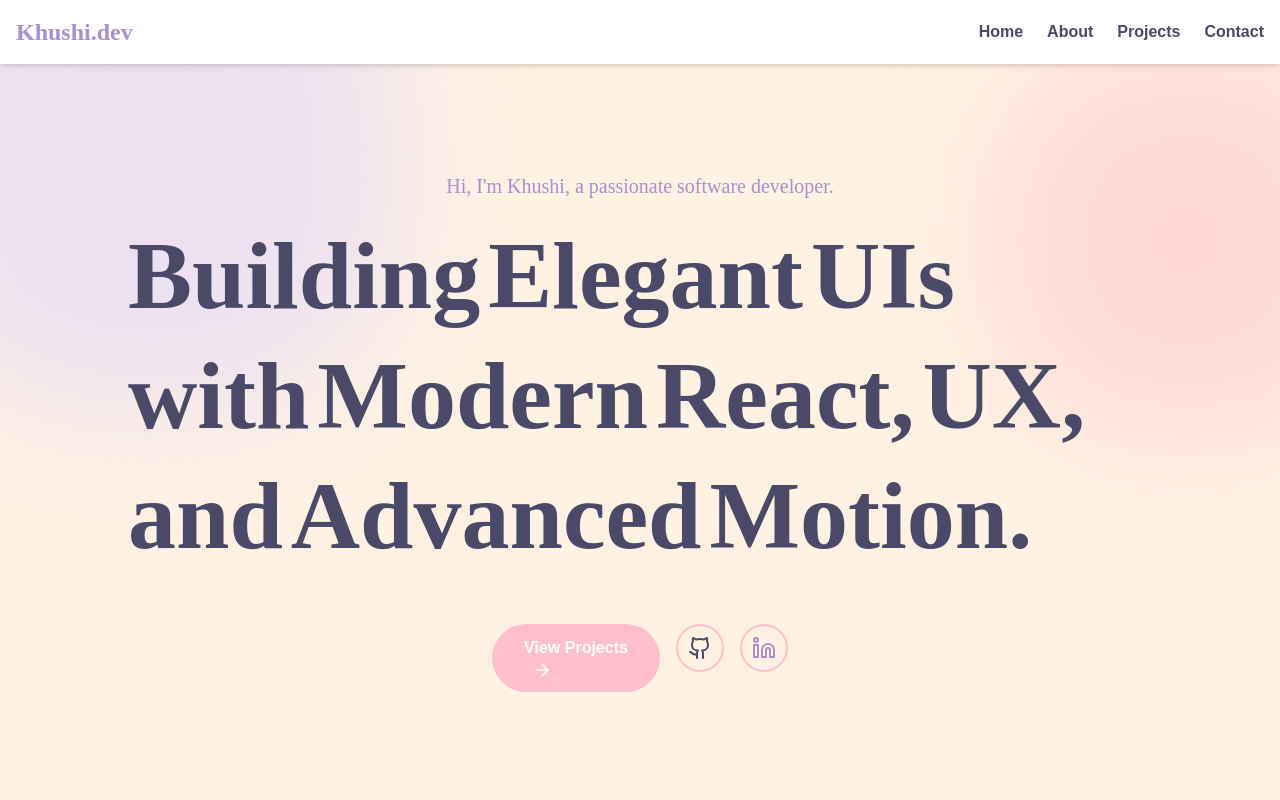
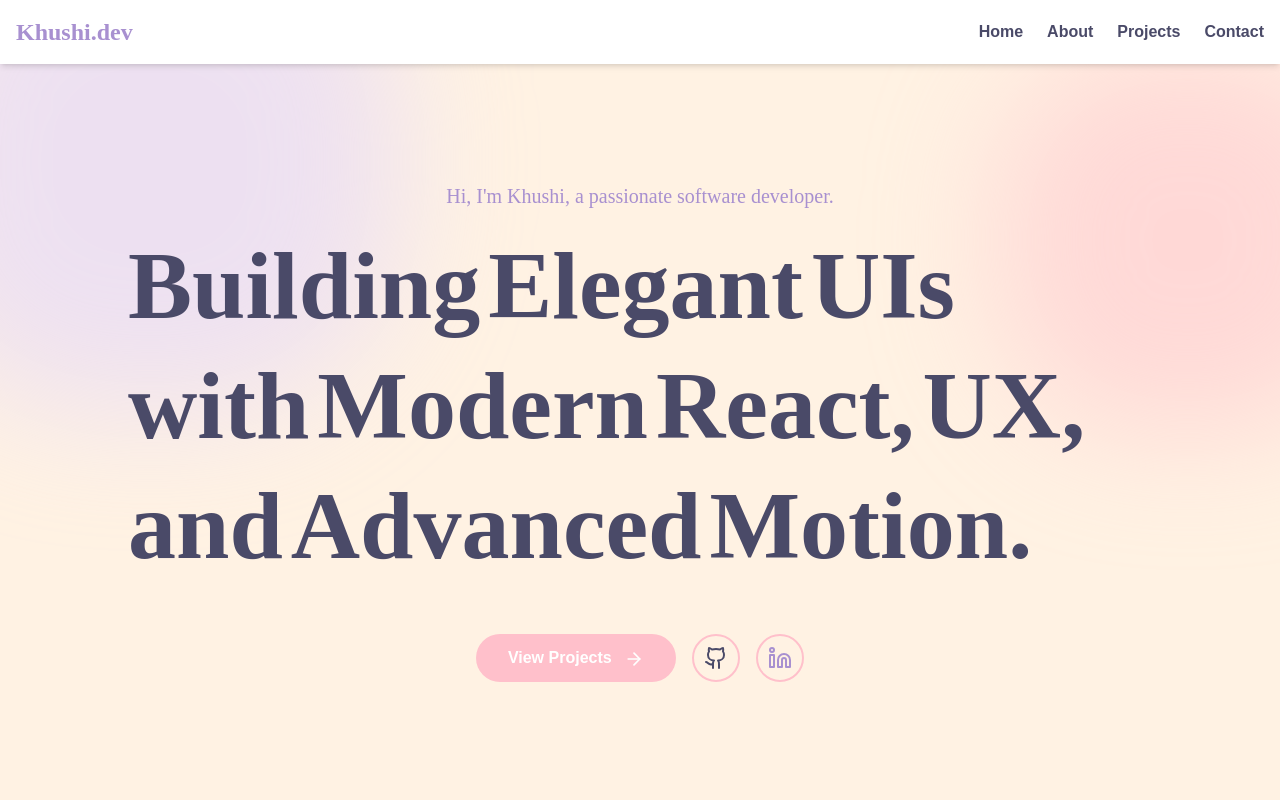
Before and after one commit to ParikhKhushi/k_portfolio, a React (Vite) app: page / in a window 1280 px wide. Shown: the top 800 px of the page. Built offline with nearby package versions, Linux system fonts and the light colour scheme.

Commit message:
Patch 0.0.3

```diff
--- a/src/sections/Home.jsx
+++ b/src/sections/Home.jsx
@@ -54,7 +54,7 @@ const Home = () => {
                     className="mt-12 flex flex-wrap justify-center gap-4"
                 >
                     <Button href="#projects" primary>
-                        View Projects <ArrowRight className="w-5 h-5 ml-2" />
+                        View Projects <ArrowRight className="w-5 h-5 inline-block ml-2" />
                     </Button>
 
                     <Button
```
